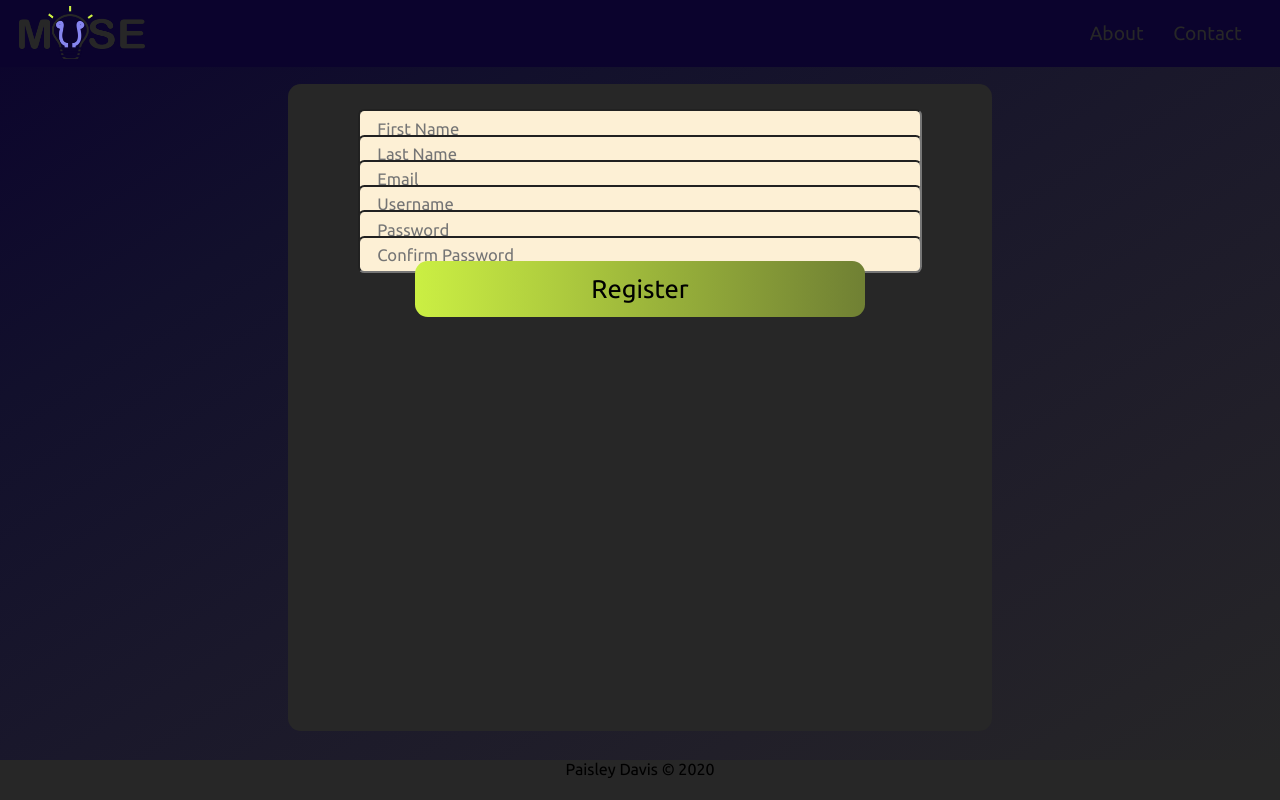
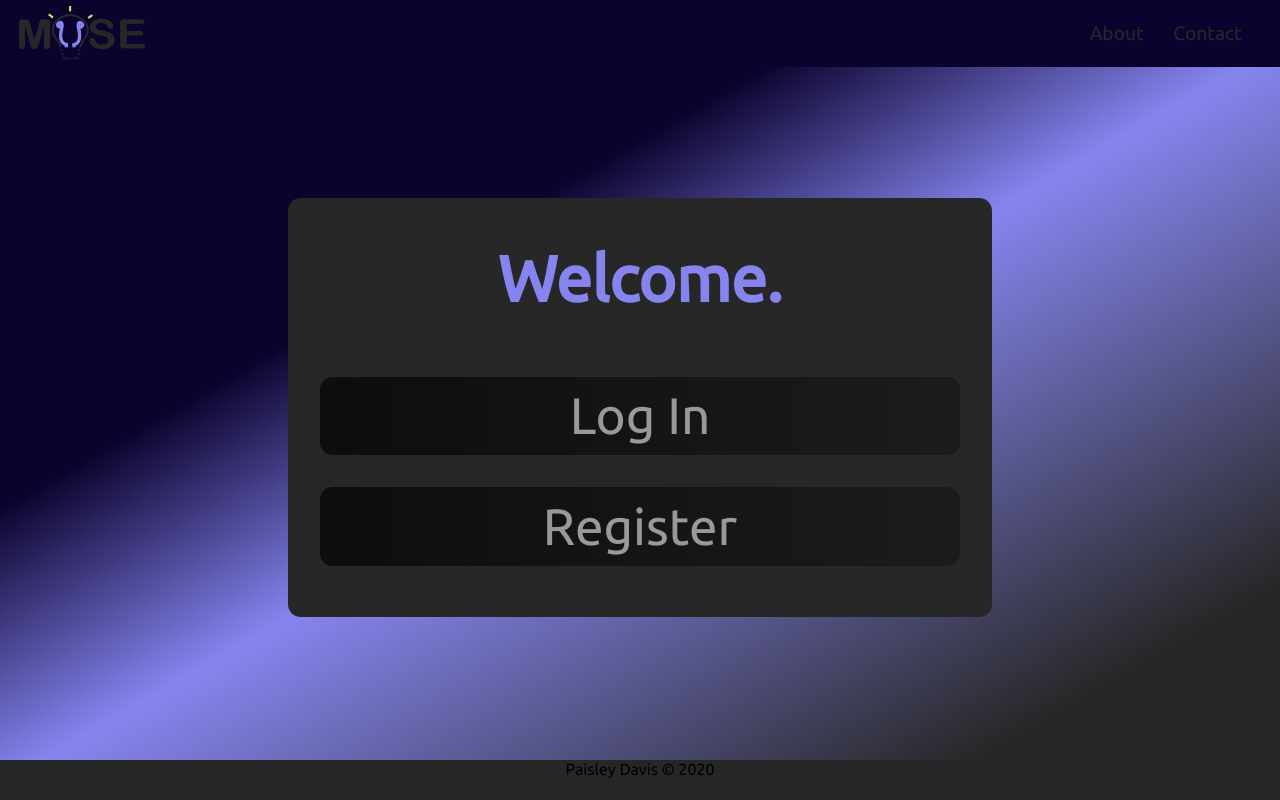
Before and after one commit to PaisleyMeadow/CS401_FinalProject, a PHP site: page / in a window 1280 px wide. Run offline with PHP 8.4, Linux system fonts and the light colour scheme.

Commit message:
added light purple gradient to bkground. finished registration elements. on welcome screen

```diff
--- a/index.html
+++ b/index.html
@@ -19,13 +19,12 @@
 		<div id="login-container">
 			<div id="login-box">
 				<!-- welcome elements -->
-				<!-- <h1 class="ubuntu-font">Welcome.</h1>
+				<h1 class="ubuntu-font login-box-title">Welcome.</h1>
 				<button class="ubuntu-font">Log In</button>
-				<button class="ubuntu-font">Register</button> -->
+				<button class="ubuntu-font">Register</button>
 
 				<!-- user login elements -->
-				<!-- <h1 class="ubuntu-font">Welcome Back.</h1>
-
+				<!-- <h1 class="ubuntu-font login-box-title">Welcome Back.</h1>
 				<form id="login-form">
 					<input label="text" class="ubuntu-font login-form-input" name="login-uname" placeholder="Username" required>
 					<input label="text" class="ubuntu-font login-form-input" name="login-pw" placeholder="Password" required>
@@ -33,8 +32,8 @@
 				</form> -->
 
 				<!-- user registration elements -->
+				<!-- <h1 id="create-account-title" class="ubuntu-font login-box-title">Create Your Account:</h1>
 				<form id="registration-form">
-					<h1 class="ubuntu-font">Create Your Account:</h1>
 					<input label="text" class="ubuntu-font login-form-input" name="register-fname" placeholder="First Name" required>
 					<input label="text" class="ubuntu-font login-form-input" name="register-lname" placeholder="Last Name" required>
 					<input label="text" class="ubuntu-font login-form-input" name="register-email" placeholder="Email" required>
@@ -42,7 +41,7 @@
 					<input label="text" type="password" class="ubuntu-font login-form-input" name="register-password" placeholder="Password" required>
 					<input label="text" type="password" class="ubuntu-font login-form-input" name="register-password-confirm" placeholder="Confirm Password" required>
 					<input type="submit" class="ubuntu-font user-form-submit" value="Register">
-				</form>
+				</form> -->
 
 			</div>
 		</div>
--- a/style.css
+++ b/style.css
@@ -1,6 +1,9 @@
 body{
     margin: 0;
-    background-image: linear-gradient(to right bottom, #0b032d, #12102c, #1a182b, #211f29, #272727);
+    /* gradien without light purple */
+    /* background-image: linear-gradient(to right bottom, #0b032d, #12102c, #1a182b, #211f29, #272727); */
+    background: rgb(11,3,45);
+    background: linear-gradient(150deg, rgba(11,3,45,1) 33%, rgba(134,133,239,1) 51%, rgba(39,39,39,1) 86%);
 }
 a{
     text-decoration: none;
@@ -56,7 +59,7 @@
 }
 #login-box{
     display: grid;
-    grid-template-rows: 35% auto auto;
+    grid-template-rows: minmax(15%, 35%) auto auto;
 
     align-self: center;
     width: 55%;
@@ -64,7 +67,7 @@
     background-color: #272727;
     border-radius: 1vw;
 }
-#login-box h1{
+.login-box-title{
     font-size: 5vw;
     color: #8685ef;
     text-align: center;
@@ -76,9 +79,12 @@
 
     border: none;
     border-radius: 1vw;
-    background-color: #0d0d0d;
     color: #999999;
     transition: all .2s ease-in-out;
+
+    background-size: 600% auto;
+    background-image: linear-gradient(to right, #0d0d0d 0%, #272727 30%,#e41c34 100%);
+    transition: 0.5s;
 
 }
 #login-box button:first-of-type{
@@ -90,7 +96,10 @@
 #login-box button:hover{
     color: #cbef43;
     cursor: pointer;
-    transform: scale(1.2);
+    transform: translateY(-1vw);
+    background-position: right center;
+
+    background-image: linear-gradient(to right, #0d0d0d 0%, #272727 30%,#e41c34 100%);
 }
 
 /* user login elements*/
@@ -113,7 +122,7 @@
 
     transition: 0.5s;
 }
-.login-form-input:active{
+.login-form-input:focus{
     transform: translate(0px ,-.5vw);
 }
 .user-form-submit{
@@ -137,15 +146,21 @@
 }
 
 /* user registration elements */
+#create-account-title{
+    font-size: 2vw;
+    margin-bottom: 10%;
+}
 #registration-form{
     justify-self: center;
 
     display: grid;
     grid-template-rows: repeat(8, 7%);
     row-gap: 5%;
-    width: 80%;
+    width: 60%;
 }
 #registration-form .login-form-input{
+    font-size: 1.3vw;
+    padding: 2.3%;
     justify-self: center;
 }
 #registration-form .user-form-submit{
```
